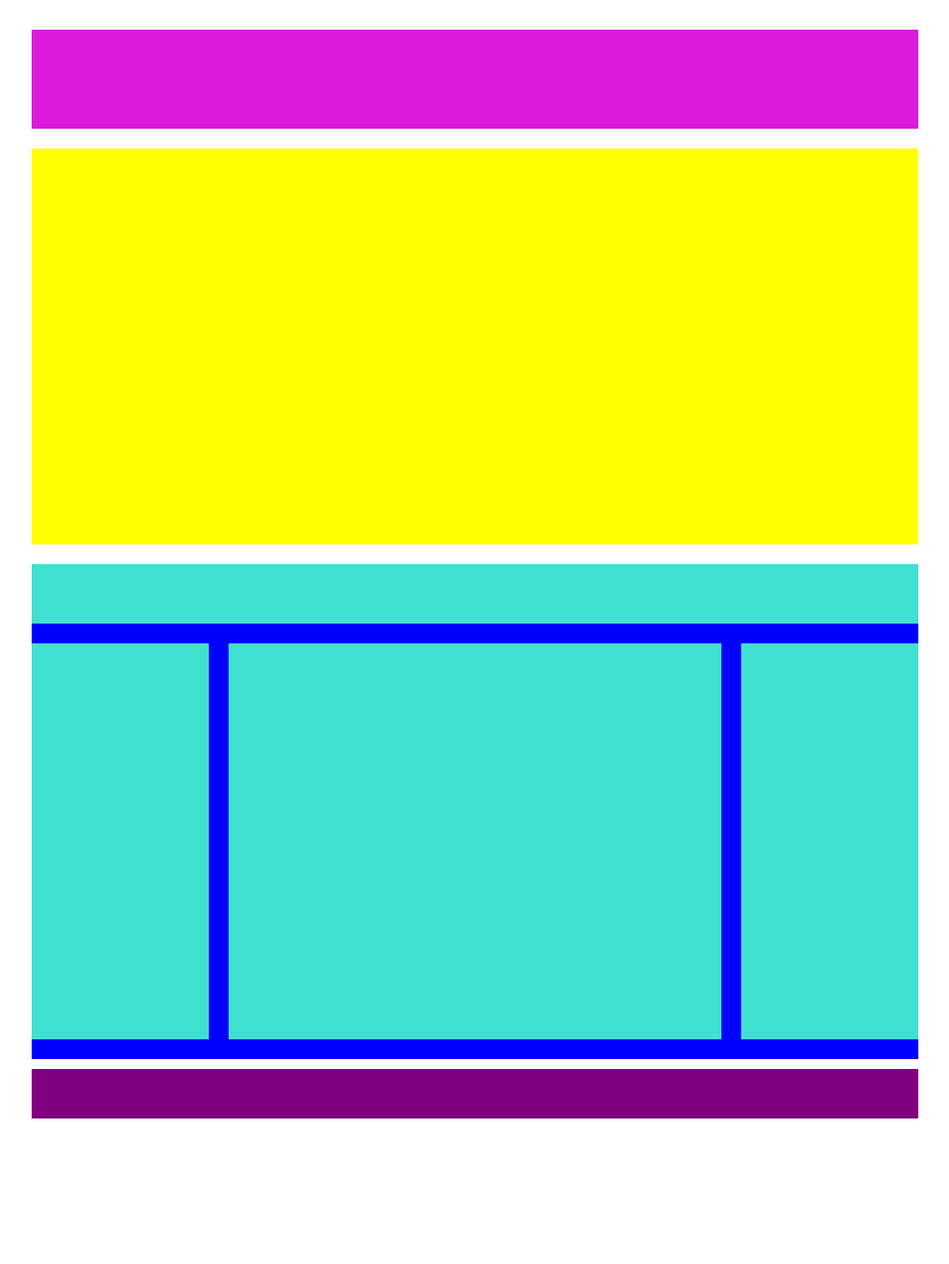
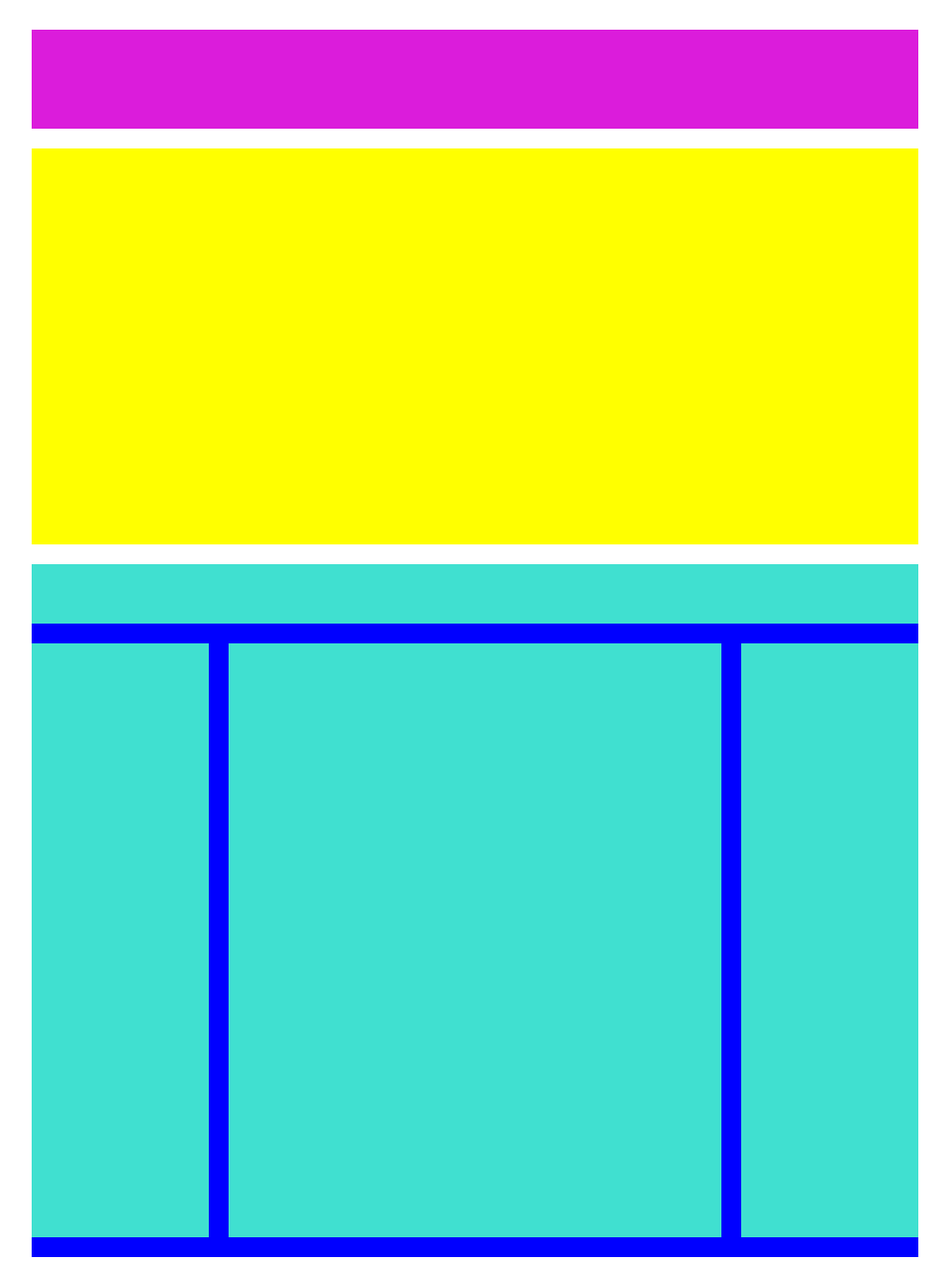
Before and after one commit to ALAM-97/htmlcss-struttura-wp, a plain HTML site: page index.html in a window 1280 px wide. Shown: the top 1277 px of the page at 99% size, without its empty margins (160-1119 px from the left). Before the commit the page ends 1160 px from the top, so only its background shows below. Drawn offline with Linux system fonts and the light colour scheme.

Commit message:
FIX - Blue Section height

```diff
--- a/css/style.css
+++ b/css/style.css
@@ -41,7 +41,7 @@ section.yellow {
 
 section.blue {
     width: 100%;
-    height: 500px;
+    height: 700px;
     background-color: blue;
 }
 
@@ -55,14 +55,14 @@ section.blue {
 .left-column, .right-column {
     float: left;
     width: 20%;
-    height: 400px;
+    height: 600px;
     background-color: turquoise;
 }
 
 .center-column {
     float: left;
     width: calc(60% - 40px);
-    height: 400px;
+    height: 600px;
     background-color: turquoise;
     margin: 0 20px;
 }
```
